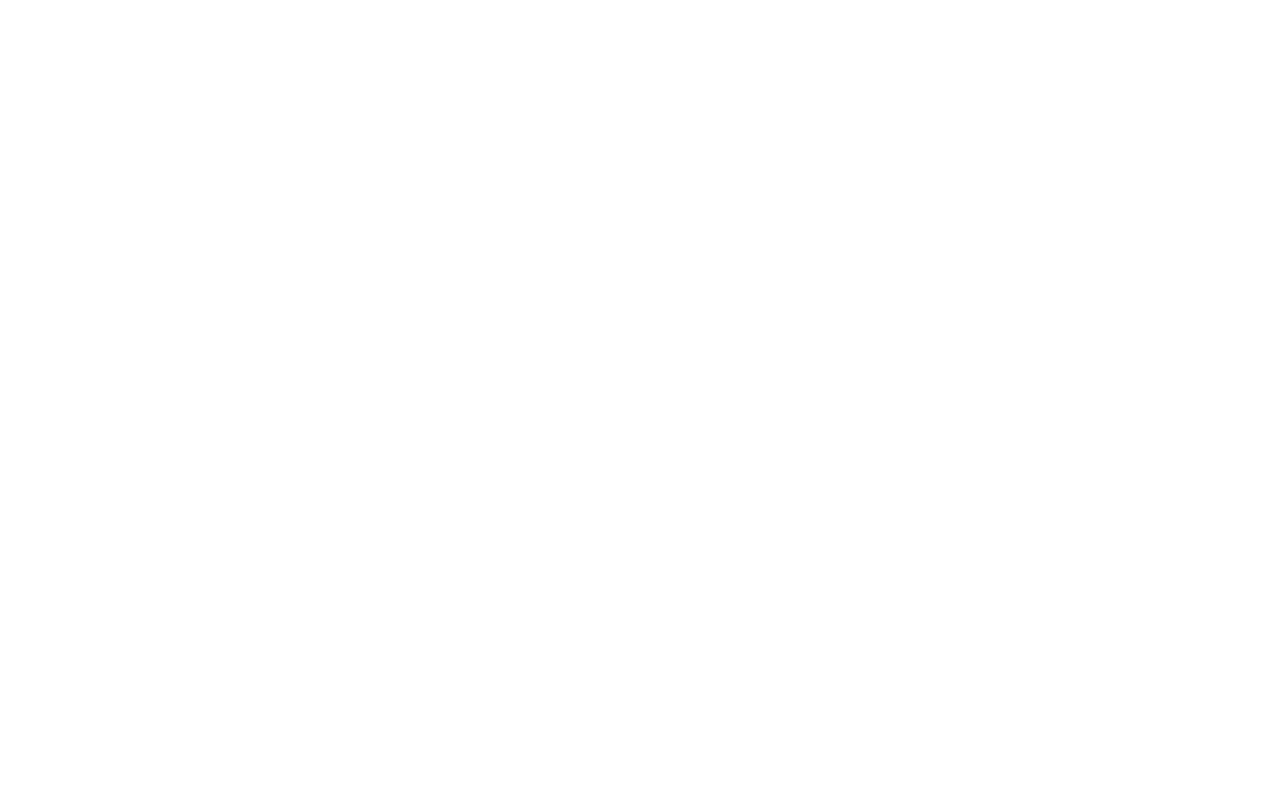
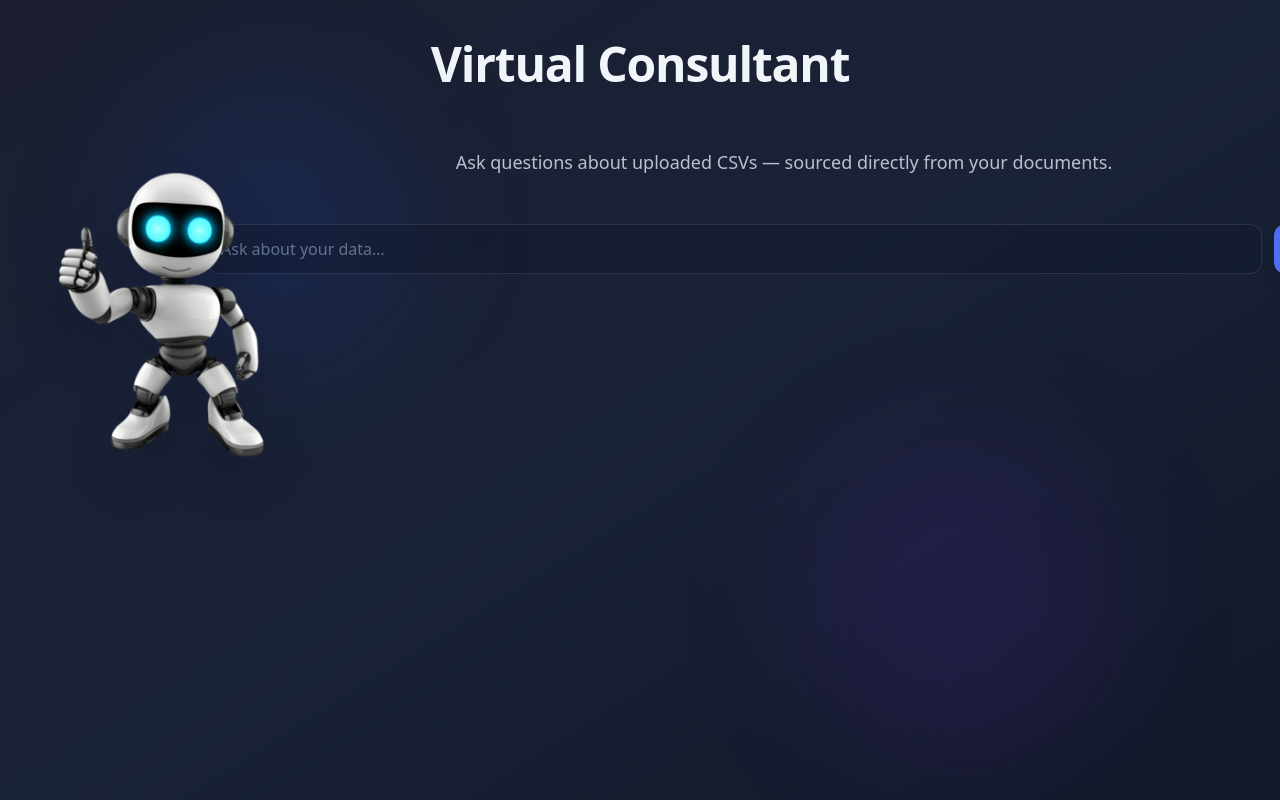
Before and after one commit to JainSneha6/DAI, a React app in the folder frontend/: page /chat in a window 1280 px wide. Before the commit this address had no page. Built offline with nearby package versions, Linux system fonts and the light colour scheme; the HTML template or start-up script is replaced by a standard one.

Commit message:
Added Chat with Data Styling

```diff
--- a/frontend/src/App.jsx
+++ b/frontend/src/App.jsx
@@ -4,6 +4,7 @@
 import Input from './pages/Input';
 import TimeSeries from './pages/TimeSeries';
 import Dashboard from './pages/Dashboard';
+import Chatbot from './pages/ChatWithData';
 
 function App() {
   return (
@@ -12,6 +13,7 @@
         <Route path="/" element={<HomePage />} />
         <Route path='/input' element = {<Input />} />
         <Route path="/dashboard" element = {<Dashboard/>} />
+        <Route path="/chat" element = {<Chatbot/>} />
         <Route path="/time-series" element = {<TimeSeries/>} />
       </Routes>
     </Router>
--- a/frontend/src/components/ChatWithData.jsx
+++ /dev/null
@@ -1,85 +0,0 @@
-// src/components/Chatbot.jsx
-import React, { useState } from "react";
-
-const API_URL = "http://localhost:5000";
-
-export default function Chatbot() {
-  const [query, setQuery] = useState("");
-  const [messages, setMessages] = useState([]); // {role, text, sources?}
-  const [loading, setLoading] = useState(false);
-
-  async function sendQuery() {
-    if (!query.trim()) return;
-    const userMsg = { role: "user", text: query };
-    setMessages((m) => [...m, userMsg]);
-    setLoading(true);
-    try {
-      const res = await fetch(`${API_URL}/api/chat`, {
-        method: "POST",
-        headers: { "Content-Type": "application/json" },
-        body: JSON.stringify({ query, top_k: 6 }),
-      });
-      const j = await res.json();
-      if (j && j.success) {
-        const assistantMsg = {
-          role: "assistant",
-          text: j.answer || j.raw_response || "No answer",
-          sources: j.sources || [],
-        };
-        setMessages((m) => [...m, assistantMsg]);
-      } else {
-        const errMsg = { role: "assistant", text: `Error: ${j && j.error ? j.error : "unknown"}` };
-        setMessages((m) => [...m, errMsg]);
-      }
-    } catch (e) {
-      setMessages((m) => [...m, { role: "assistant", text: "Network error: " + String(e) }]);
-    } finally {
-      setLoading(false);
-      setQuery("");
-    }
-  }
-
-  return (
-    <div className="max-w-2xl mx-auto p-4">
-      <div className="mb-4">
-        <h2 className="text-xl font-bold">Enterprise Chatbot</h2>
-        <p className="text-sm text-slate-400">Ask questions about uploaded CSVs (answers are sourced from uploaded documents).</p>
-      </div>
-
-      <div className="space-y-3 mb-4">
-        {messages.map((m, i) => (
-          <div key={i} className={m.role === "user" ? "text-right" : ""}>
-            <div className={`inline-block p-3 rounded ${m.role === "user" ? "bg-blue-100" : "bg-gray-100"}`}>
-              <div style={{ whiteSpace: "pre-wrap" }}>{m.text}</div>
-              {m.sources && m.sources.length > 0 && (
-                <div className="mt-2 text-xs text-slate-500">
-                  Sources:
-                  <ul className="list-disc list-inside">
-                    {m.sources.map((s, idx) => (
-                      <li key={idx}>
-                        Doc {s.doc_index}: {s.metadata && s.metadata.filename ? s.metadata.filename : s.metadata?.source || "unknown"} — {s.text_snippet}
-                      </li>
-                    ))}
-                  </ul>
-                </div>
-              )}
-            </div>
-          </div>
-        ))}
-      </div>
-
-      <div className="flex gap-2">
-        <input
-          className="flex-1 p-2 border rounded"
-          value={query}
-          onChange={(e) => setQuery(e.target.value)}
-          onKeyDown={(e) => { if (e.key === "Enter") sendQuery(); }}
-          placeholder="Ask about uploaded data (e.g. 'What were top-selling SKUs last month?')"
-        />
-        <button className="px-4 py-2 bg-blue-600 text-white rounded" onClick={sendQuery} disabled={loading}>
-          {loading ? "Thinking…" : "Send"}
-        </button>
-      </div>
-    </div>
-  );
-}
--- /dev/null
+++ b/frontend/src/pages/ChatWithData.jsx
@@ -0,0 +1,131 @@
+// Updated React component with centered heading, robot on left, chat on right
+import React, { useState } from "react";
+import { motion } from "framer-motion";
+
+const API_URL = "http://localhost:5000";
+
+export default function Chatbot() {
+  const [query, setQuery] = useState("");
+  const [messages, setMessages] = useState([]);
+  const [loading, setLoading] = useState(false);
+
+  async function sendQuery() {
+    if (!query.trim()) return;
+    const userMsg = { role: "user", text: query };
+    setMessages((m) => [...m, userMsg]);
+    setLoading(true);
+
+    try {
+      const res = await fetch(`${API_URL}/api/chat`, {
+        method: "POST",
+        headers: { "Content-Type": "application/json" },
+        body: JSON.stringify({ query, top_k: 6 }),
+      });
+      const j = await res.json();
+
+      if (j && j.success) {
+        const assistantMsg = {
+          role: "assistant",
+          text: j.answer || j.raw_response || "No answer",
+          sources: j.sources || [],
+        };
+        setMessages((m) => [...m, assistantMsg]);
+      } else {
+        const errMsg = { role: "assistant", text: `Error: ${j?.error || "unknown"}` };
+        setMessages((m) => [...m, errMsg]);
+      }
+    } catch (e) {
+      setMessages((m) => [...m, { role: "assistant", text: "Network error: " + e }]);
+    } finally {
+      setLoading(false);
+      setQuery("");
+    }
+  }
+
+  return (
+    <div className="min-h-screen flex flex-col items-center justify-start bg-linear-to-br from-[#1b1f30] via-[#1a2238] to-[#111827] p-10 relative overflow-hidden">
+      {/* Glow Accents */}
+      <div className="absolute top-20 left-32 w-72 h-72 bg-blue-600/10 rounded-full blur-3xl" />
+      <div className="absolute bottom-10 right-40 w-80 h-80 bg-violet-600/10 rounded-full blur-3xl" />
+
+      {/* Centered Page Heading */}
+      <motion.h1
+        initial={{ opacity: 0, y: 10 }}
+        animate={{ opacity: 1, y: 0 }}
+        transition={{ duration: 0.6 }}
+        className="text-5xl font-semibold text-slate-100 tracking-tight mb-10 text-center"
+      >
+        Virtual Consultant
+      </motion.h1>
+
+      {/* Main Layout: Robot Left, Chat Right */}
+      <div className="w-full max-w-6xl flex items-start justify-between gap-16 relative z-10 mt-5 ml-72">
+        {/* Robot */}
+        <motion.img
+          src="/robot.png"
+          alt="Robot"
+          className="w-80 h-auto drop-shadow-2xl fixed left-4 top-40 z-20"
+          initial={{ opacity: 0, y: 20 }}
+          animate={{ opacity: 1, y: 0 }}
+          transition={{ duration: 0.6 }}
+        />
+
+        {/* Chat Area */}
+        <div className="flex-1 flex flex-col">
+          <p className="text-slate-200/80 mb-6 text-lg text-center">
+            Ask questions about uploaded CSVs — sourced directly from your documents.
+          </p>
+
+          {/* Messages */}
+          <div className="space-y-4 mb-6 h-auto  pr-2 custom-scrollbar">
+            {messages.map((m, i) => (
+              <div key={i} className={m.role === "user" ? "text-right" : "text-left"}>
+                <div
+                  className={`inline-block p-3 rounded-xl max-w-[80%] backdrop-blur-lg border border-white/10 ${
+                    m.role === "user"
+                      ? "bg-blue-600/20 text-blue-100"
+                      : "bg-slate-700/20 text-slate-200"
+                  }`}
+                >
+                  <div style={{ whiteSpace: "pre-wrap" }}>{m.text}</div>
+
+                  {m.sources?.length > 0 && (
+                    <div className="mt-2 text-xs text-slate-400">
+                      Sources:
+                      <ul className="list-disc list-inside">
+                        {m.sources.map((s, idx) => (
+                          <li key={idx}>
+                            Doc {s.doc_index}: {s.metadata?.filename || s.metadata?.source || "unknown"} — {s.text_snippet}
+                          </li>
+                        ))}
+                      </ul>
+                    </div>
+                  )}
+                </div>
+              </div>
+            ))}
+          </div>
+
+          {/* Input */}
+          <div className="flex gap-3">
+            <input
+              className="flex-1 p-3 rounded-xl bg-slate-900/40 border border-white/10 text-slate-200 placeholder-slate-500 focus:outline-none focus:ring-2 focus:ring-violet-600"
+              value={query}
+              onChange={(e) => setQuery(e.target.value)}
+              onKeyDown={(e) => e.key === "Enter" && sendQuery()}
+              placeholder="Ask about your data…"
+            />
+
+            <button
+              className="px-6 py-3 rounded-xl bg-linear-to-r from-[#4c6ef5] to-[#7c3aed] text-white font-medium shadow-lg hover:opacity-90"
+              onClick={sendQuery}
+              disabled={loading}
+            >
+              {loading ? "Thinking…" : "Send"}
+            </button>
+          </div>
+        </div>
+      </div>
+    </div>
+  );
+}
--- a/frontend/src/pages/Dashboard.jsx
+++ b/frontend/src/pages/Dashboard.jsx
@@ -1,7 +1,7 @@
 import React, { useState, useRef, useCallback, useEffect } from "react";
 import { motion } from "framer-motion";
 import FilesList from "../components/FilesList.jsx";
-import ChatWithData from "../components/ChatWithData.jsx";
+import ChatWithData from "./ChatWithData.jsx";
 
 
 export default function Dashboard() {
@@ -11,7 +11,6 @@
       <div className="w-full max-w-7xl mx-auto rounded-3xl shadow-[0_0_60px_-20px_rgba(0,0,0,0.6)] overflow-hidden relative border border-white/10 bg-linear-to-br from-[#0d111a]/60 to-[#0e1320]/40 backdrop-blur-xl p-8">
         <div className="flex flex-col lg:flex-row gap-8">
 
-          <aside className="w-full lg:w-1/2 flex flex-col gap-6">
             <div className="sticky top-6">
               <div className="mb-4">
                 <h2 className="text-xl font-semibold text-slate-100 mb-2">Files & Categories</h2>
@@ -19,13 +18,6 @@
               </div>
               <FilesList />
             </div>
-
-            <div>
-              <h2 className="text-xl font-semibold text-slate-100 mb-2">Chat with your data</h2>
-              <p className="text-sm text-slate-300 mb-4">Ask trends, anomalies, and summaries across your uploaded datasets.</p>
-              <ChatWithData />
-            </div>
-          </aside>
         </div>
 
         <div className="absolute bottom-0 left-0 w-full h-px bg-linear-to-r from-transparent via-white/20 to-transparent" />
```
Also changed, not shown: frontend/public/robot.png (added).
